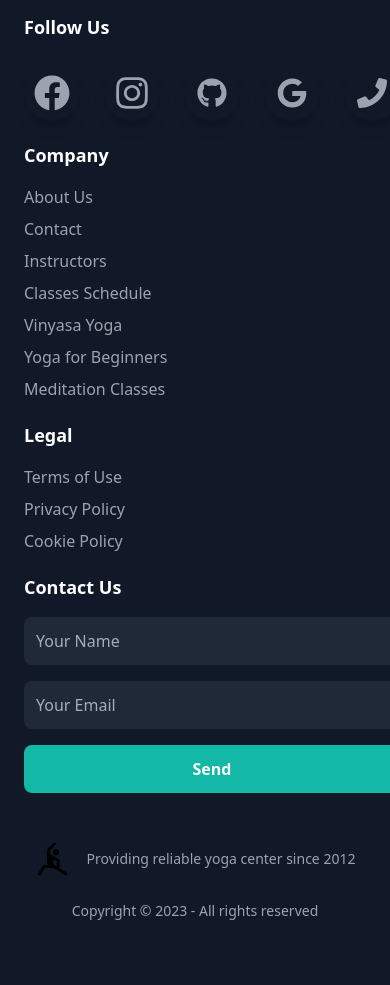
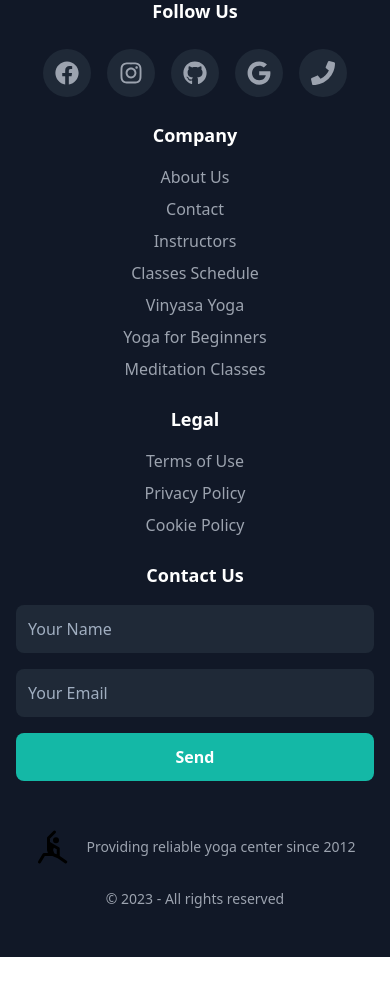
Before and after one commit to jakir540/kriya-kolap-client, a React (Vite) app: page /about in a window 390 px wide. Shown: the part 3120-4105 px from the top of the page. After the commit the page ends 4077 px from the top, so only its background shows below. Built offline with nearby package versions, Linux system fonts and the light colour scheme; no server answers.

Commit message:
footer section make responsive

```diff
--- a/src/pages/Home/Home/Home.jsx
+++ b/src/pages/Home/Home/Home.jsx
@@ -16,7 +16,7 @@ const Home = () => {
     <>
       <CarouselBanner></CarouselBanner>
 
-      <About />
+      {/* <About />
       <PopularClasses></PopularClasses>
       <Services></Services>
       <PopularInstructors></PopularInstructors>
@@ -26,7 +26,7 @@ const Home = () => {
       <Videos></Videos>
       <FAQs></FAQs>
       <Newsletter></Newsletter>
-      <Contact></Contact>
+      <Contact></Contact> */}
     </>
   );
 };
--- a/src/pages/Shared/Footer/Footer.jsx
+++ b/src/pages/Shared/Footer/Footer.jsx
@@ -12,7 +12,6 @@ const Footer = () => {
   const [formData, setFormData] = useState({
     name: "",
     email: "",
-    message: "",
   });
 
   const handleChange = (e) => {
@@ -22,147 +21,76 @@ const Footer = () => {
 
   const handleSubmit = (e) => {
     e.preventDefault();
-    // Handle form submission logic here
     console.log(formData);
   };
 
   return (
-    <footer className="bg-gray-900 text-gray-200 py-16">
-      <div className="mx-auto px-6 grid md:grid-cols-3 lg:grid-cols-4 gap-5">
+    <footer className="bg-gray-900 text-gray-200 py-12 px-4 md:px-8 lg:px-16">
+      <div className="mx-auto grid grid-cols-1 sm:grid-cols-2 md:grid-cols-3 lg:grid-cols-4 gap-6">
         {/* Social Media Section */}
-        <div className="space-y-6">
+        <div className="space-y-6 text-center sm:text-left">
           <h4 className="text-lg font-semibold text-white">Follow Us</h4>
-          <div className="flex gap-6">
+          <div className="flex justify-center sm:justify-start gap-4">
+            {[FaFacebook, FaInstagram, FaGithub, FaGoogle, FaPhone].map(
+              (Icon, index) => (
                 <a
+                  key={index}
                   href="#"
-              className="w-14 h-14 flex justify-center items-center rounded-full bg-gray-900  shadow-lg text-gray-400 hover:text-blue-500 hover:shadow-blue-500/50 transform hover:scale-110 hover:-rotate-3 transition-all duration-300"
+                  className="w-12 h-12 flex justify-center items-center rounded-full bg-gray-800 text-gray-400 hover:text-teal-500 transition transform hover:scale-110"
                 >
-              <FaFacebook className="text-4xl" />
+                  <Icon className="text-2xl" />
                 </a>
-            <a
-              href="#"
-              className="w-14 h-14 flex justify-center items-center rounded-full bg-gray-900  shadow-lg text-gray-400 hover:text-blue-500 hover:shadow-blue-500/50 transform hover:scale-110 hover:-rotate-3 transition-all duration-300"
-            >
-              <FaInstagram className="text-4xl" />
-            </a>
-            <a
-              href="#"
-              className="w-14 h-14 flex justify-center items-center rounded-full bg-gray-900  shadow-lg text-gray-400 hover:text-blue-500 hover:shadow-blue-500/50 transform hover:scale-110 hover:-rotate-3 transition-all duration-300"
-            >
-              <FaGithub className="text-3xl" />
-            </a>
-            <a
-              href="#"
-              className="w-14 h-14 flex justify-center items-center rounded-full bg-gray-900  shadow-lg text-gray-400 hover:text-blue-500 hover:shadow-blue-500/50 transform hover:scale-110 hover:-rotate-3 transition-all duration-300"
-            >
-              <FaGoogle className="text-3xl" />
-            </a>
-
-            <a
-              href="#"
-              className="w-14 h-14 flex justify-center items-center rounded-full bg-gray-900  shadow-lg text-gray-400 hover:text-blue-500 hover:shadow-blue-500/50 transform hover:scale-110 hover:-rotate-3 transition-all duration-300"
-            >
-              <FaPhone className="text-3xl" />
-            </a>
+              )
+            )}
           </div>
         </div>
 
         {/* Company Section */}
-        <div className="space-y-4">
+        <div className="space-y-4 text-center sm:text-left">
           <h4 className="text-lg font-semibold text-white">Company</h4>
           <ul className="space-y-2">
-            <li>
+            {[
+              "About Us",
+              "Contact",
+              "Instructors",
+              "Classes Schedule",
+              "Vinyasa Yoga",
+              "Yoga for Beginners",
+              "Meditation Classes",
+            ].map((item, index) => (
+              <li key={index}>
                 <a
                   href="#"
-                className="text-gray-400 hover:text-teal-500 transition-colors duration-300"
+                  className="text-gray-400 hover:text-teal-500 transition"
                 >
-                About Us
+                  {item}
                 </a>
               </li>
-            <li>
-              <a
-                href="#"
-                className="text-gray-400 hover:text-teal-500 transition-colors duration-300"
-              >
-                Contact
-              </a>
-            </li>
-            <li>
-              <a
-                href="#"
-                className="text-gray-400 hover:text-teal-500 transition-colors duration-300"
-              >
-                Instructors
-              </a>
-            </li>
-            <li>
-              <a
-                href="#"
-                className="text-gray-400 hover:text-teal-500 transition-colors duration-300"
-              >
-                Classes Schedule
-              </a>
-            </li>
-            <li>
-              <a
-                href="#"
-                className="text-gray-400 hover:text-teal-500 transition-colors duration-300"
-              >
-                Vinyasa Yoga
-              </a>
-            </li>
-            <li>
-              <a
-                href="#"
-                className="text-gray-400 hover:text-teal-500 transition-colors duration-300"
-              >
-                Yoga for Beginners
-              </a>
-            </li>
-            <li>
-              <a
-                href="#"
-                className="text-gray-400 hover:text-teal-500 transition-colors duration-300"
-              >
-                Meditation Classes
-              </a>
-            </li>
+            ))}
           </ul>
         </div>
 
         {/* Legal Section */}
-        <div className="space-y-4">
+        <div className="space-y-4 text-center sm:text-left">
           <h4 className="text-lg font-semibold text-white">Legal</h4>
           <ul className="space-y-2">
-            <li>
+            {["Terms of Use", "Privacy Policy", "Cookie Policy"].map(
+              (item, index) => (
+                <li key={index}>
                   <a
                     href="#"
-                className="text-gray-400 hover:text-teal-500 transition-colors duration-300"
+                    className="text-gray-400 hover:text-teal-500 transition"
                   >
-                Terms of Use
+                    {item}
                   </a>
                 </li>
-            <li>
-              <a
-                href="#"
-                className="text-gray-400 hover:text-teal-500 transition-colors duration-300"
-              >
-                Privacy Policy
-              </a>
-            </li>
-            <li>
-              <a
-                href="#"
-                className="text-gray-400 hover:text-teal-500 transition-colors duration-300"
-              >
-                Cookie Policy
-              </a>
-            </li>
+              )
+            )}
           </ul>
         </div>
 
         {/* Contact Form Section */}
-        <div>
+        <div className="text-center sm:text-left">
           <h4 className="text-lg font-semibold text-white mb-4">Contact Us</h4>
           <form onSubmit={handleSubmit} className="space-y-4">
             <input
@@ -171,7 +99,7 @@ const Footer = () => {
               placeholder="Your Name"
               value={formData.name}
               onChange={handleChange}
-              className="w-full p-3 bg-gray-800 text-gray-200 rounded-lg focus:outline-none focus:ring-2 focus:ring-teal-500"
+              className="w-full p-3 bg-gray-800 text-gray-200 rounded-lg focus:ring-2 focus:ring-teal-500"
             />
             <input
               type="email"
@@ -179,11 +107,11 @@ const Footer = () => {
               placeholder="Your Email"
               value={formData.email}
               onChange={handleChange}
-              className="w-full p-3 bg-gray-800 text-gray-200 rounded-lg focus:outline-none focus:ring-2 focus:ring-teal-500"
+              className="w-full p-3 bg-gray-800 text-gray-200 rounded-lg focus:ring-2 focus:ring-teal-500"
             />
             <button
               type="submit"
-              className="w-full py-3 bg-teal-500 text-white font-semibold rounded-lg hover:bg-teal-600 transition duration-300"
+              className="w-full py-3 bg-teal-500 text-white font-semibold rounded-lg hover:bg-teal-600 transition"
             >
               Send
             </button>
@@ -197,7 +125,7 @@ const Footer = () => {
           <GrYoga className="text-4xl text-teal-500" />
           <p className="text-sm">Providing reliable yoga center since 2012</p>
         </div>
-        <p className="text-sm">Copyright © 2023 - All rights reserved</p>
+        <p className="text-sm">© 2023 - All rights reserved</p>
       </div>
     </footer>
   );
```
Lines whose indentation alone changed are shown as unchanged.
